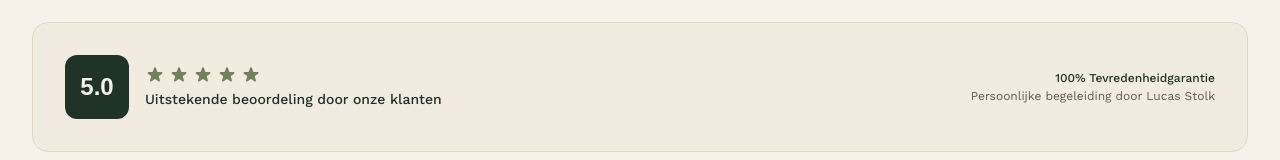
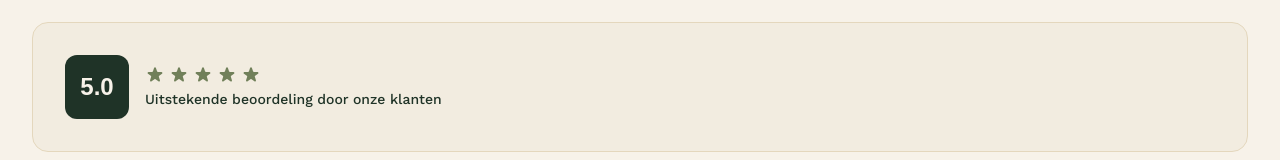
Before and after one commit to corne-sys/PR-1003-Stolk-tuinprojecten, a Next.js app: page /reviews in a window 1280 px wide. Shown: the part 489-649 px from the top of the page. Built offline with nearby package versions, Linux system fonts and the light colour scheme; no server answers; a web font is replaced by a local one.

Commit message:
style(reviews): remove satisfaction guarantee text from score banner

```diff
--- a/src/app/reviews/page.tsx
+++ b/src/app/reviews/page.tsx
@@ -117,10 +117,6 @@ export default function ReviewsPage() {
               </p>
             </div>
           </div>
-          <div className="font-sans text-xs text-charcoal/70 sm:text-right">
-            <p className="font-medium text-forest-deep">100% Tevredenheidgarantie</p>
-            <p className="mt-0.5">Persoonlijke begeleiding door Lucas Stolk</p>
-          </div>
         </div>
       </Section>
 
```
